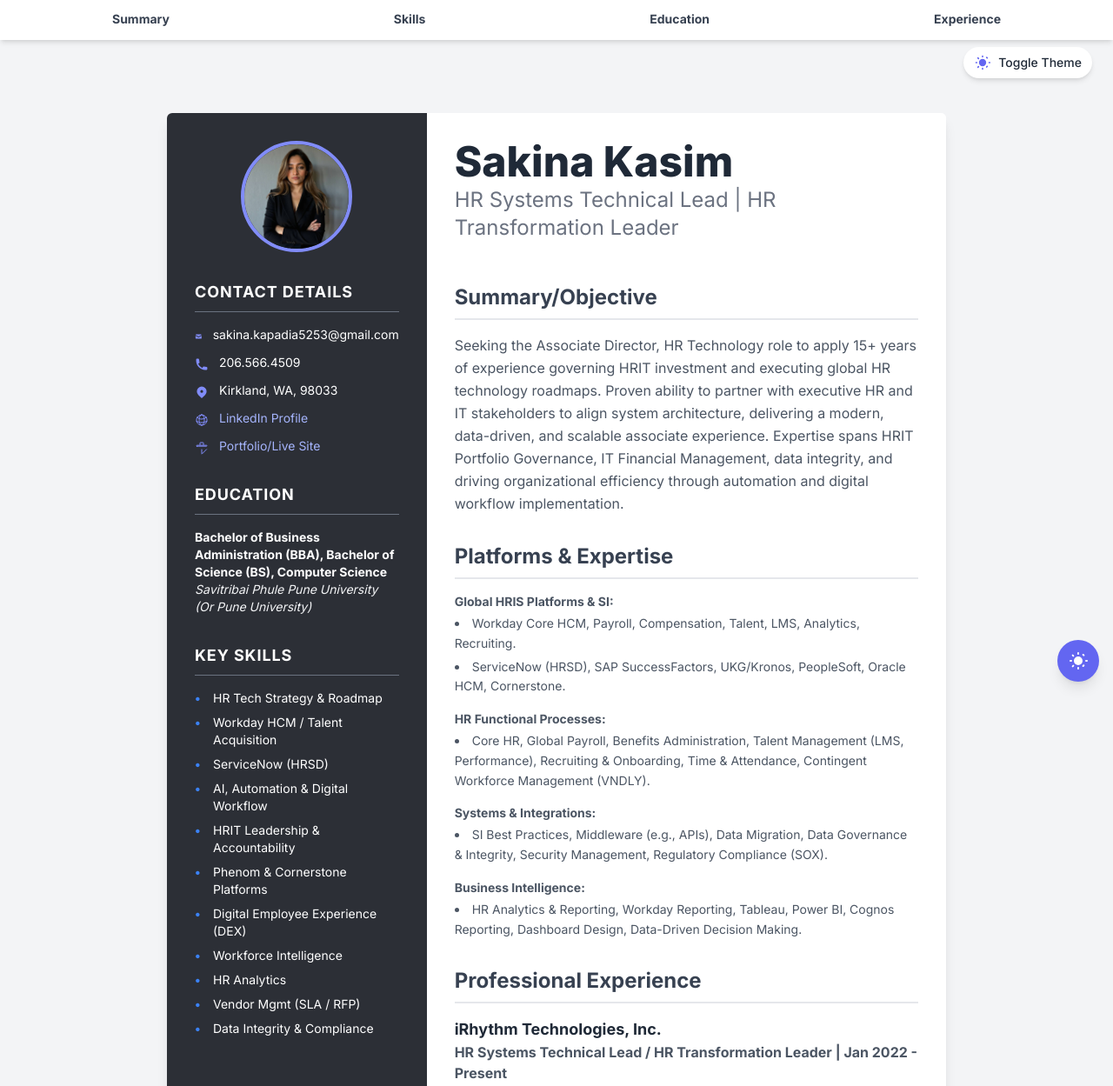
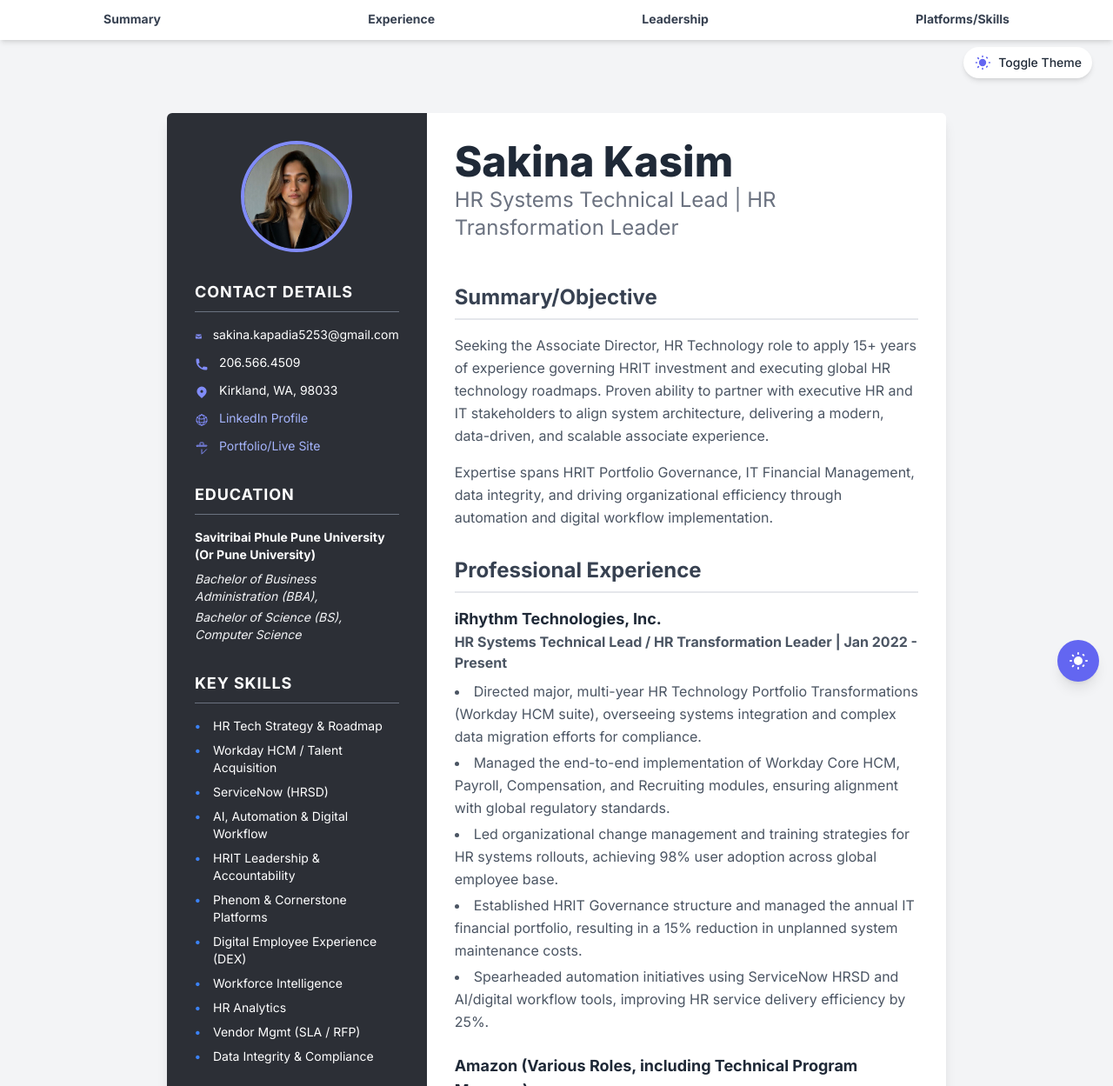
Before and after one commit to FlashGordon0007/sakina-kasim-resume, a plain HTML site: page index.html in a window 1280 px wide. Shown: the top 1249 px of the page at 87% size. Drawn offline with nearby package versions, Linux system fonts and the light colour scheme.

Commit message:
FINAL DEPLOYMENT: All files staged and verified.

```diff
--- a/index.html
+++ b/index.html
@@ -53,6 +53,9 @@
         background-color: #1f2937; /* Tailwind's bg-gray-900 */
       }
 
+        /* Pull the image up slightly to keep the face centered after the zoom */
+        transform-origin: top center;
+      }
       /* Custom styles for the resume container (card) */
       .resume-container {
         box-shadow: 0 10px 15px -3px rgba(0, 0, 0, 0.1), 0 4px 6px -2px rgba(0, 0, 0, 0.05);
@@ -74,6 +77,7 @@
       .theme-icon-transition {
         transition: opacity 0.3s ease-in-out, transform 0.3s ease-in-out;
       }
+
       /* END OF CUSTOM CSS TO MATCH GORDON'S TEMPLATE */
     </style>
   </head>
@@ -94,27 +98,28 @@
             >Summary</a
           >
         </li>
-        <li>
-          <a
-            href="#skills"
-            class="relative after:content-[''] after:block after:h-0.5 after:bg-indigo-500 dark:after:bg-indigo-300 after:scale-x-0 after:transition-transform after:duration-300 after:origin-left hover:after:scale-x-100"
-            >Skills</a
-          >
-        </li>
-
-        <li>
-          <a
-            href="#education"
-            class="relative after:content-[''] after:block after:h-0.5 after:bg-indigo-500 dark:after:bg-indigo-300 after:scale-x-0 after:transition-transform after:duration-300 after:origin-left hover:after:scale-x-100"
-            >Education</a
-          >
-        </li>
 
         <li>
           <a
             href="#experience"
             class="relative after:content-[''] after:block after:h-0.5 after:bg-indigo-500 dark:after:bg-indigo-300 after:scale-x-0 after:transition-transform after:duration-300 after:origin-left hover:after:scale-x-100"
             >Experience</a
+          >
+        </li>
+
+        <li>
+          <a
+            href="#leadership"
+            class="relative after:content-[''] after:block after:h-0.5 after:bg-indigo-500 dark:after:bg-indigo-300 after:scale-x-0 after:transition-transform after:duration-300 after:origin-left hover:after:scale-x-100"
+            >Leadership</a
+          >
+        </li>
+
+        <li>
+          <a
+            href="#skills"
+            class="relative after:content-[''] after:block after:h-0.5 after:bg-indigo-500 dark:after:bg-indigo-300 after:scale-x-0 after:transition-transform after:duration-300 after:origin-left hover:after:scale-x-100"
+            >Platforms/Skills</a
           >
         </li>
       </ul>
@@ -165,7 +170,7 @@
         <div class="w-full md:w-1/3 bg-[#2C2F36] dark:bg-[#1E2025] text-white p-8">
           <div class="flex justify-center items-center mb-8">
             <img
-              src="./Sakina Kasim Head Shot.jpg"
+              src="./Head shot.jpg"
               onerror="this.onerror=null;this.src='https://placehold.co/128x128/3B82F6/1E2025?text=SK';"
               alt="Sakina Kasim"
               class="rounded-full w-32 h-32 object-cover object-top border-4 border-indigo-400"
@@ -266,7 +271,7 @@
                 </svg>
                 <span
                   ><a
-                    href="https://www.linkedin.com/sakina-kasim"
+                    href="https://sakina-kasim-resume.netlify.app/"
                     target="_blank"
                     class="text-indigo-300 hover:underline"
                     >Portfolio/Live Site</a
@@ -284,12 +289,12 @@
               Education
             </h3>
             <div class="text-sm">
-              <p class="font-bold">
-                Bachelor of Business Administration (BBA), Bachelor of Science (BS), Computer
-                Science
+              <p class="font-bold">Savitribai Phule Pune University (Or Pune University)</p>
+              <p class="italic font-normal text-gray-100 mt-2">
+                Bachelor of Business Administration (BBA),
               </p>
-              <p class="italic font-normal text-gray-100">
-                Savitribai Phule Pune University (Or Pune University)
+              <p class="italic font-normal text-gray-100 mt-1">
+                Bachelor of Science (BS), Computer Science
               </p>
             </div>
           </div>
@@ -333,71 +338,17 @@
             >
               Summary/Objective
             </h2>
-            <p class="text-gray-600 dark:text-gray-200 leading-relaxed">
+            <p class="text-gray-600 dark:text-gray-200 leading-relaxed mb-4">
               Seeking the Associate Director, HR Technology role to apply 15+ years of experience
               governing HRIT investment and executing global HR technology roadmaps. Proven ability
               to partner with executive HR and IT stakeholders to align system architecture,
-              delivering a modern, data-driven, and scalable associate experience. Expertise spans
-              HRIT Portfolio Governance, IT Financial Management, data integrity, and driving
-              organizational efficiency through automation and digital workflow implementation.
+              delivering a modern, data-driven, and scalable associate experience.
             </p>
-          </div>
-
-          <div class="mb-8">
-            <h2
-              id="skills"
-              class="text-2xl font-bold text-gray-700 dark:text-gray-100 border-b-2 border-gray-200 dark:border-gray-700 pb-2 mb-4"
-            >
-              Platforms & Expertise
-            </h2>
-            <div class="text-sm mb-4">
-              <p class="font-bold text-gray-600 dark:text-gray-200">Global HRIS Platforms & SI:</p>
-              <ul
-                class="list-disc list-inside mt-1 text-gray-600 dark:text-gray-300 space-y-1 leading-relaxed"
-              >
-                <li>
-                  Workday Core HCM, Payroll, Compensation, Talent, LMS, Analytics, Recruiting.
-                </li>
-                <li>
-                  ServiceNow (HRSD), SAP SuccessFactors, UKG/Kronos, PeopleSoft, Oracle HCM,
-                  Cornerstone.
-                </li>
-              </ul>
-            </div>
-            <div class="text-sm mb-4">
-              <p class="font-bold text-gray-600 dark:text-gray-200">HR Functional Processes:</p>
-              <ul
-                class="list-disc list-inside mt-1 text-gray-600 dark:text-gray-300 space-y-1 leading-relaxed"
-              >
-                <li>
-                  Core HR, Global Payroll, Benefits Administration, Talent Management (LMS,
-                  Performance), Recruiting & Onboarding, Time & Attendance, Contingent Workforce
-                  Management (VNDLY).
-                </li>
-              </ul>
-            </div>
-            <div class="text-sm mb-4">
-              <p class="font-bold text-gray-600 dark:text-gray-200">Systems & Integrations:</p>
-              <ul
-                class="list-disc list-inside mt-1 text-gray-600 dark:text-gray-300 space-y-1 leading-relaxed"
-              >
-                <li>
-                  SI Best Practices, Middleware (e.g., APIs), Data Migration, Data Governance &
-                  Integrity, Security Management, Regulatory Compliance (SOX).
-                </li>
-              </ul>
-            </div>
-            <div class="text-sm">
-              <p class="font-bold text-gray-600 dark:text-gray-200">Business Intelligence:</p>
-              <ul
-                class="list-disc list-inside mt-1 text-gray-600 dark:text-gray-300 space-y-1 leading-relaxed"
-              >
-                <li>
-                  HR Analytics & Reporting, Workday Reporting, Tableau, Power BI, Cognos Reporting,
-                  Dashboard Design, Data-Driven Decision Making.
-                </li>
-              </ul>
-            </div>
+            <p class="text-gray-600 dark:text-gray-200 leading-relaxed">
+              Expertise spans HRIT Portfolio Governance, IT Financial Management, data integrity,
+              and driving organizational efficiency through automation and digital workflow
+              implementation.
+            </p>
           </div>
 
           <div class="mb-8">
@@ -524,6 +475,63 @@
               </ul>
             </div>
           </div>
+
+          <div class="mb-8">
+            <h2
+              id="skills"
+              class="text-2xl font-bold text-gray-700 dark:text-gray-100 border-b-2 border-gray-200 dark:border-gray-700 pb-2 mb-4"
+            >
+              Platforms & Expertise
+            </h2>
+            <div class="text-sm mb-4">
+              <p class="font-bold text-gray-600 dark:text-gray-200">Global HRIS Platforms & SI:</p>
+              <ul
+                class="list-disc list-inside mt-1 text-gray-600 dark:text-gray-300 space-y-1 leading-relaxed"
+              >
+                <li>
+                  Workday Core HCM, Payroll, Compensation, Talent, LMS, Analytics, Recruiting.
+                </li>
+                <li>
+                  ServiceNow (HRSD), SAP SuccessFactors, UKG/Kronos, PeopleSoft, Oracle HCM,
+                  Cornerstone.
+                </li>
+              </ul>
+            </div>
+            <div class="text-sm mb-4">
+              <p class="font-bold text-gray-600 dark:text-gray-200">HR Functional Processes:</p>
+              <ul
+                class="list-disc list-inside mt-1 text-gray-600 dark:text-gray-300 space-y-1 leading-relaxed"
+              >
+                <li>
+                  Core HR, Global Payroll, Benefits Administration, Talent Management (LMS,
+                  Performance), Recruiting & Onboarding, Time & Attendance, Contingent Workforce
+                  Management (VNDLY).
+                </li>
+              </ul>
+            </div>
+            <div class="text-sm mb-4">
+              <p class="font-bold text-gray-600 dark:text-gray-200">Systems & Integrations:</p>
+              <ul
+                class="list-disc list-inside mt-1 text-gray-600 dark:text-gray-300 space-y-1 leading-relaxed"
+              >
+                <li>
+                  SI Best Practices, Middleware (e.g., APIs), Data Migration, Data Governance &
+                  Integrity, Security Management, Regulatory Compliance (SOX).
+                </li>
+              </ul>
+            </div>
+            <div class="text-sm">
+              <p class="font-bold text-gray-600 dark:text-gray-200">Business Intelligence:</p>
+              <ul
+                class="list-disc list-inside mt-1 text-gray-600 dark:text-gray-300 space-y-1 leading-relaxed"
+              >
+                <li>
+                  HR Analytics & Reporting, Workday Reporting, Tableau, Power BI, Cognos Reporting,
+                  Dashboard Design, Data-Driven Decision Making.
+                </li>
+              </ul>
+            </div>
+          </div>
         </div>
       </div>
     </div>
```
Also changed, not shown: Head shot.jpg (added).
